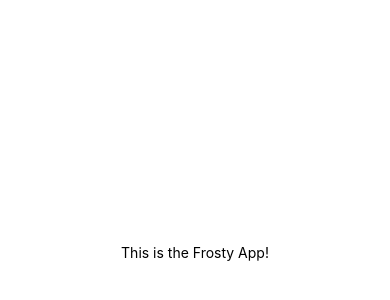
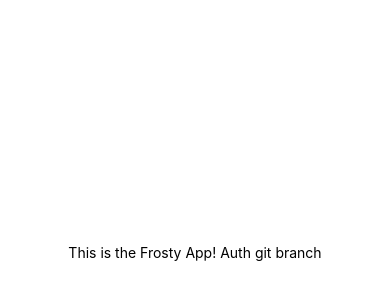
Before and after one commit to DavyHyun/CREW-APP, a React Native app: screen / in a window 390 px wide. Shown: the part 170-470 px from the top of the page. Built offline with nearby package versions, Linux system fonts and the light colour scheme.

Commit message:
This is first commit in new branch 'Auth'

```diff
--- a/App.js
+++ b/App.js
@@ -4,7 +4,7 @@ import { StyleSheet, Text, View } from 'react-native';
 export default function App() {
   return (
     <View style={styles.container}>
-      <Text>This is the Frosty App!</Text>
+      <Text>This is the Frosty App! Auth git branch</Text>
       <StatusBar style="auto" />
     </View>
   );
```
